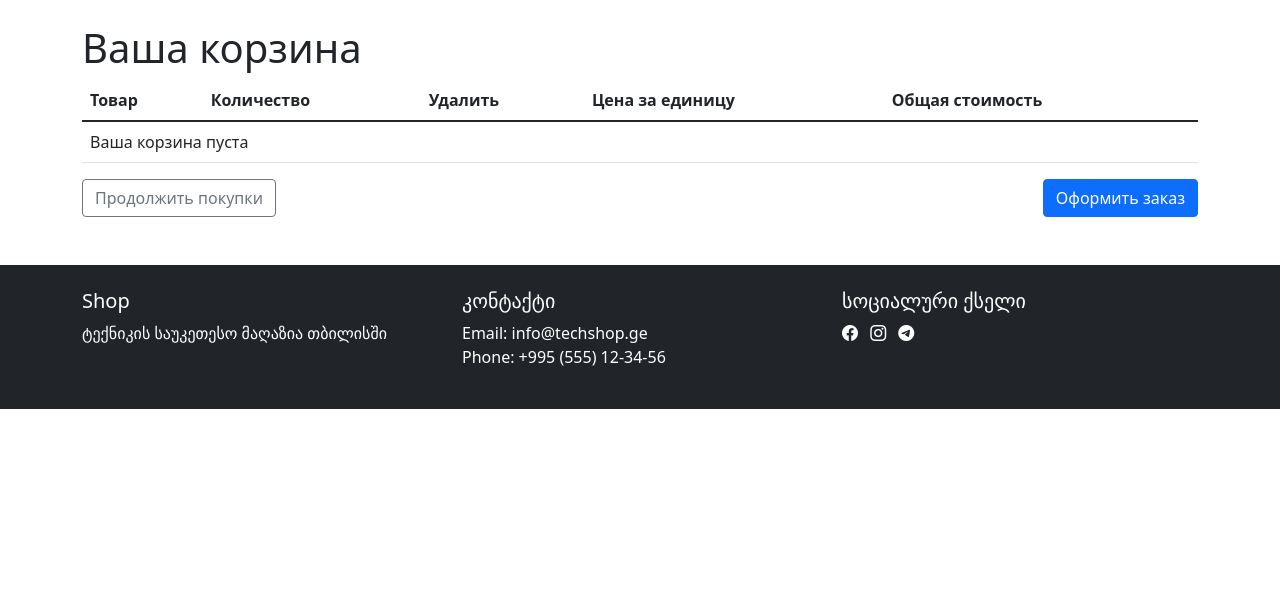
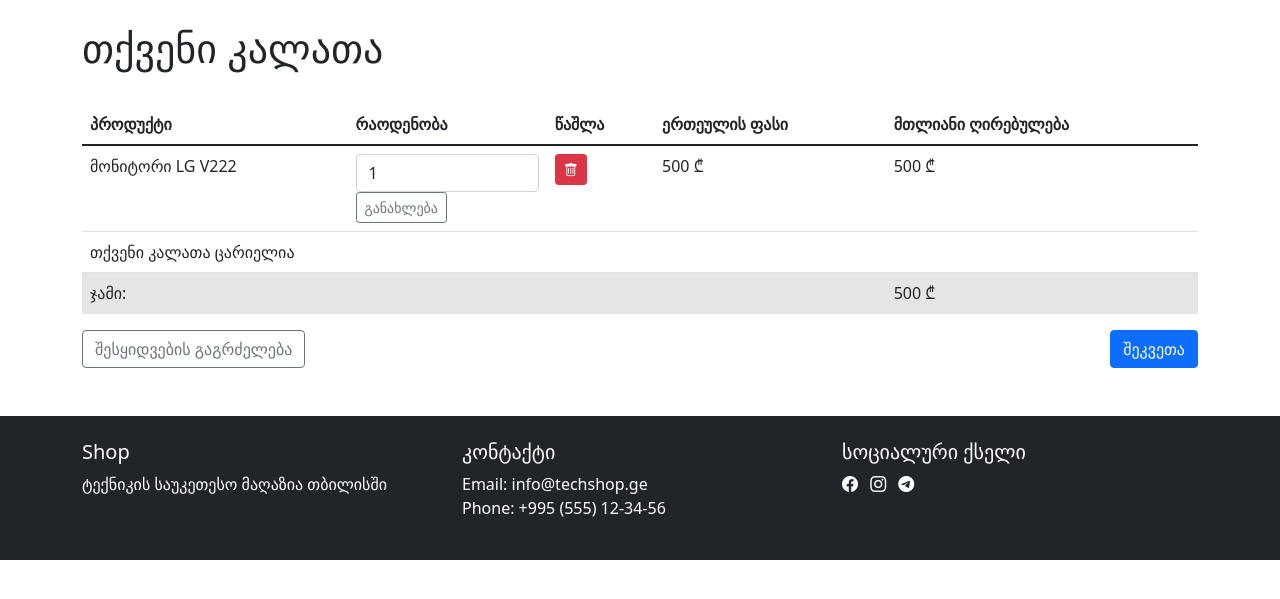
Before and after one commit to pm72/django-base-guide, a Django app: page /cart/ in a window 1280 px wide. Shown: the part 56-655 px from the top of the page. Run offline with Django 5.2, Linux system fonts and the light colour scheme.

Commit message:
pm72: cart_detail.html and in base.html add cart-detail url

```diff
--- a/shop/cart/templates/cart/cart_detail.html
+++ b/shop/cart/templates/cart/cart_detail.html
@@ -3,60 +3,56 @@
 {% block title %} კალათა {% endblock %}
 
 {% block content %}
-  <h1>Ваша корзина</h1>
+  <h1>თქვენი კალათა</h1><br>
+
   <div class="table-responsive">
     <table class="table">
       <thead>
         <tr>
-          <th>Товар</th>
-          <th>Количество</th>
-          <th>Удалить</th>
-          <th>Цена за единицу</th>
-          <th>Общая стоимость</th>
+          <th>პროდუქტი</th>
+          <th>რაოდენობა</th>
+          <th>წაშლა</th>
+          <th>ერთეულის ფასი</th>
+          <th>მთლიანი ღირებულება</th>
         </tr>
       </thead>
       <tbody>
-        {% for item in cart %}
         <tr>
-            <td>{{ item.product.name }}</td>
+          <td>მონიტორი LG V222</td>
           <td>
-              <form action="{% url 'cart:cart_add' item.product.id %}" method="post">
-                {{ item.update_quantity_form.quantity }}
-                {{ item.update_quantity_form.override }}
-                <button type="submit" class="btn btn-sm btn-outline-secondary">Обновить</button>
-                {% csrf_token %}
+            <form action="" method="post">
+              <input class="form-control" type="number" name="quantity" min="1" max="20" value="1" required>
+              <input type="hidden" name="override" value="False">
+              <button type="submit" class="btn btn-sm btn-outline-secondary">განახლება</button>
             </form>
           </td>
           <td>
-              <form action="{% url 'cart:cart_remove' item.product.id %}" method="post">
+            <form action="" method="post">
               <button type="submit" class="btn btn-sm btn-danger">
                 <i class="bi bi-trash"></i>
               </button>
-                {% csrf_token %}
             </form>
           </td>
-            <td>{{ item.price }} руб.</td>
-            <td>{{ item.total_price }} руб.</td>
+          <td>500 ₾</td>
+          <td>500 ₾</td>
         </tr>
-        {% empty %}
         <tr>
-            <td colspan="5">Ваша корзина пуста</td>
+          <td colspan="5">თქვენი კალათა ცარიელია</td>
         </tr>
-        {% endfor %}
 
-        {% if cart.get_total_price %}
         <tr class="table-active">
-            <td colspan="4">Итого:</td>
-            <td>{{ cart.get_total_price }} руб.</td>
+          <td colspan="4">ჯამი:</td>
+          <td>500 ₾</td>
         </tr>
-        {% endif %}
+
       </tbody>
     </table>
   </div>
+
   <div class="d-flex justify-content-between">
-    <a href="{% url 'main:product-list' %}" class="btn btn-outline-secondary">
-      Продолжить покупки
+    <a href="" class="btn btn-outline-secondary">
+      შესყიდვების გაგრძელება
     </a>
-    <a href="#" class="btn btn-primary">Оформить заказ</a>
+    <a href="#" class="btn btn-primary">შეკვეთა</a>
   </div>
 {% endblock %}
--- a/shop/main/templates/main/base.html
+++ b/shop/main/templates/main/base.html
@@ -31,7 +31,7 @@
         </ul>
 
         <div class="d-flex">
-          <a href="#" class="btn btn-outline-light position-relative me-3">
+          <a href="{% url 'cart:cart-detail' %}" class="btn btn-outline-light position-relative me-3">
             <i class="bi bi-cart"></i> cart
             <span class="position-absolute top-0 start-100 translate-middle badge rounded-pill bg-danger">
               0
```
Also changed, not shown: shop/db.sqlite3. Lines whose indentation alone changed are shown as unchanged.
